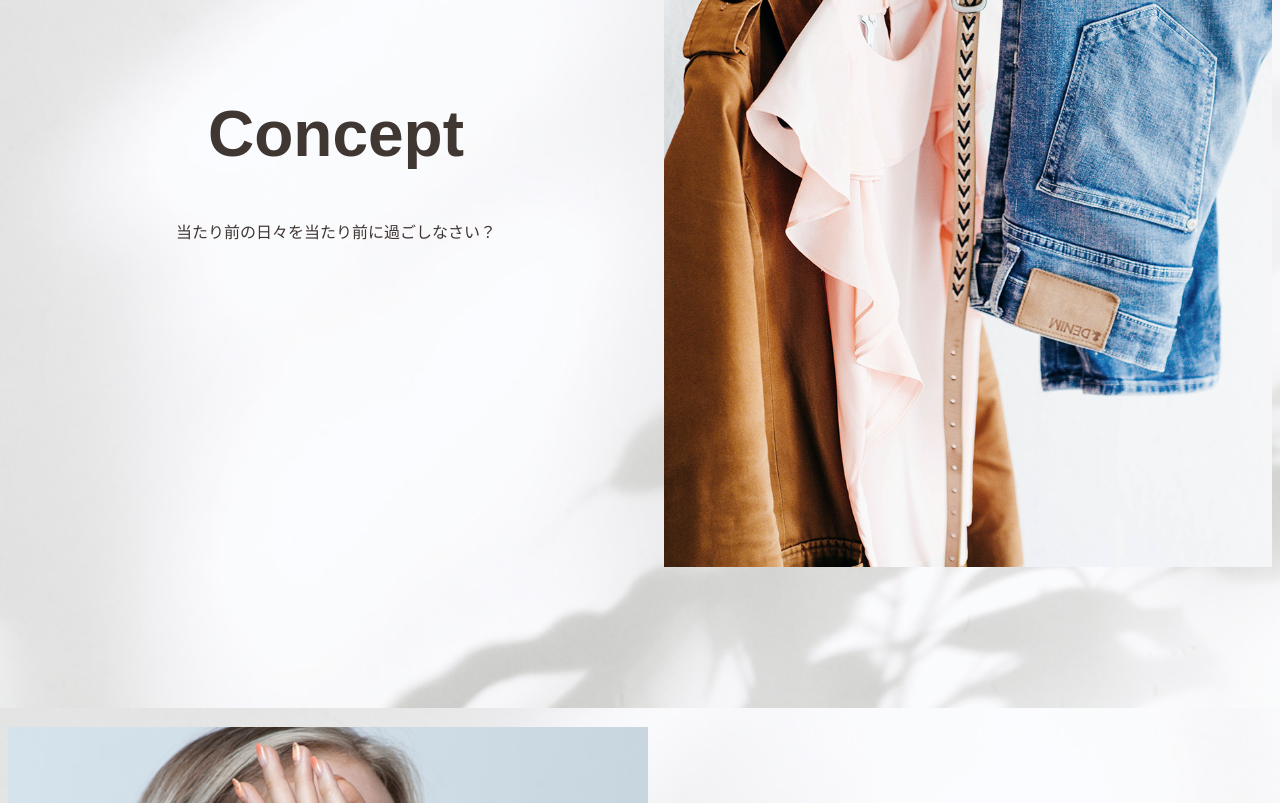
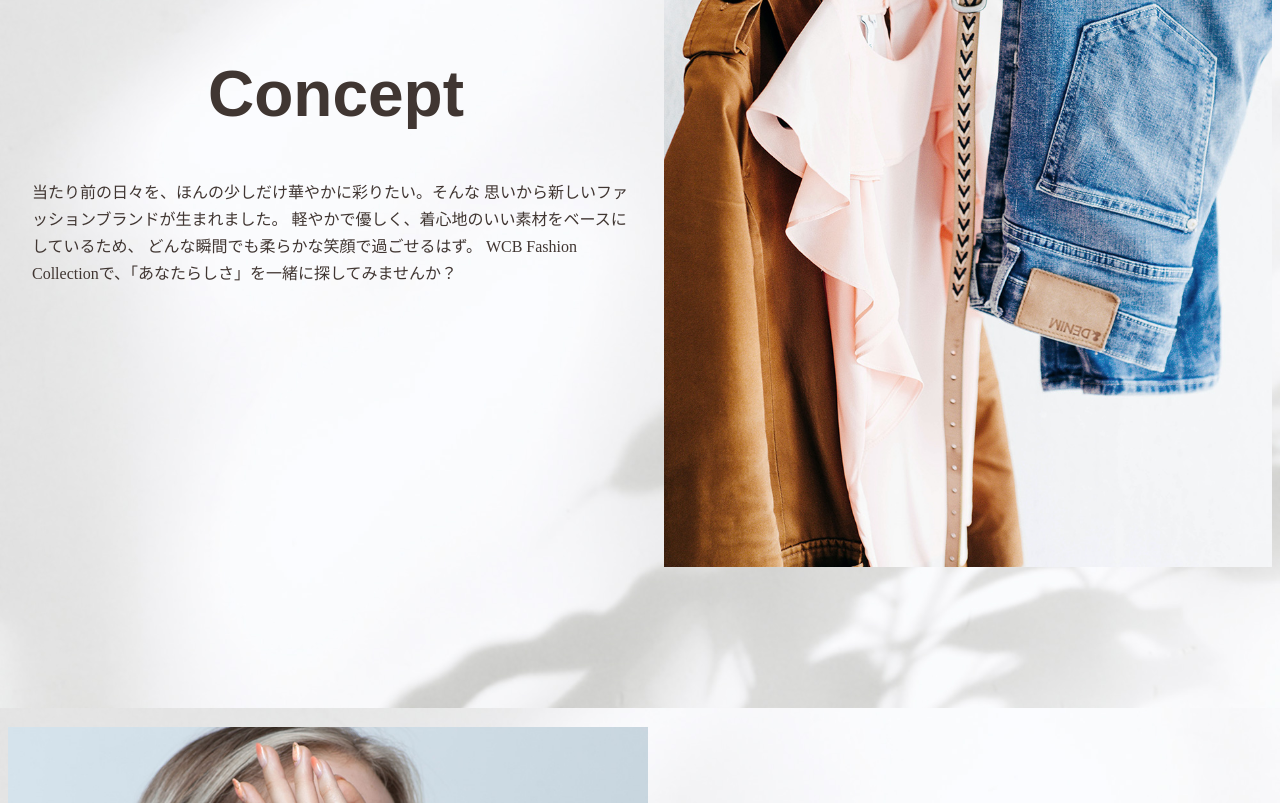
Before and after one commit to Ichiren672/WCB-Fashion, a plain HTML site: page index.html in a window 1280 px wide. Shown: the part 1212-2015 px from the top of the page. Drawn offline with Linux system fonts and the light colour scheme.

Commit message:
Update index.html

```diff
--- a/index.html
+++ b/index.html
@@ -54,7 +54,7 @@
     <div class="wrapper">
       <h2 class="title fadein">Concept</h2>
       <p class="fadein">
-        当たり前の日々を当たり前に過ごしなさい？
+        当たり前の日々を、ほんの少しだけ華やかに彩りたい。そんな 思いから新しいファッションブランドが生まれました。 軽やかで優しく、着心地のいい素材をベースにしているため、 どんな瞬間でも柔らかな笑顔で過ごせるはず。 WCB Fashion Collectionで、「あなたらしさ」を一緒に探してみませんか？
       </p>
     </div>
     <img src="images/concept.jpg" alt="">
```
